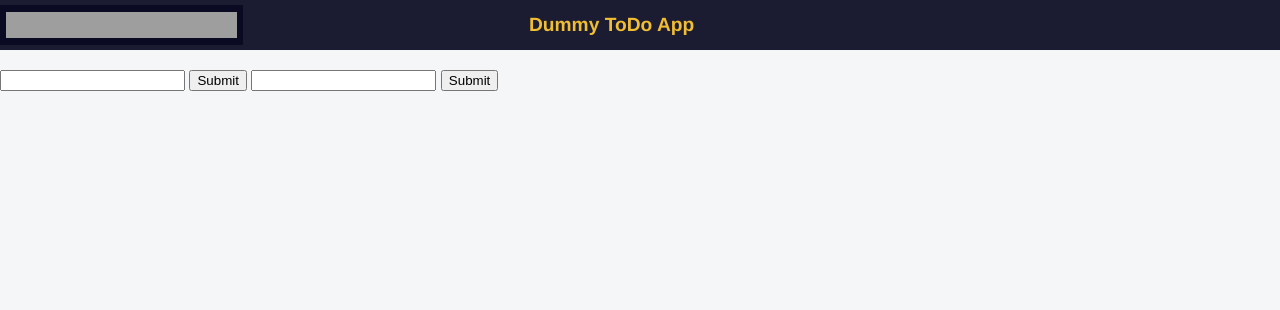
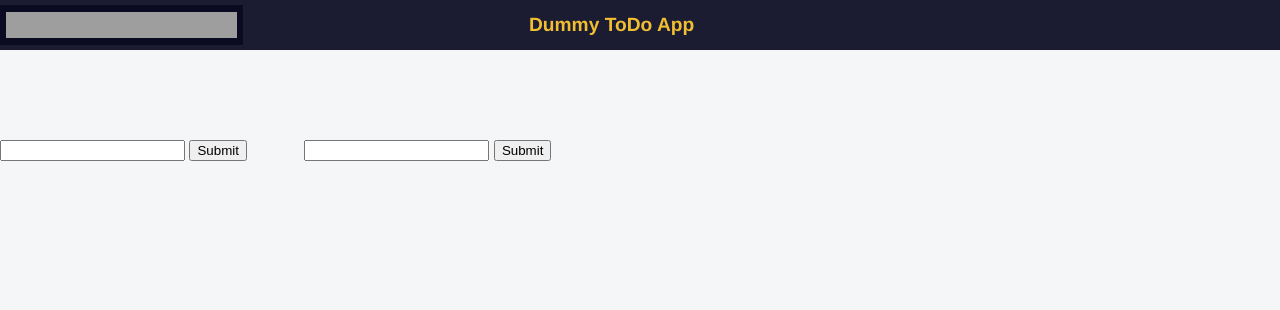
Before and after one commit to donkodimov/todo, a Flask app: page /lists/1 in a window 1280 px wide. Shown: the top 310 px of the page. Run offline with Flask 3, Linux system fonts and the light colour scheme; data that the repository does not hold is empty; grey boxes are pictures that could not be loaded.

Commit message:
fix: Change ul display, add top margin to wrappers

```diff
--- a/static/styles.css
+++ b/static/styles.css
@@ -49,7 +49,8 @@ body {
     list-style: none;
     padding: 0;
     margin: 0;
-    width: 200px;
+    width: 300px;
+    display: inline-block;
   }
   li {
     clear: both;
@@ -65,4 +66,5 @@ body {
   .lists-wrapper, .todos-wrapper {
     display: inline-block;
     vertical-align: top;
+    margin-top: 70px;
   }
```
